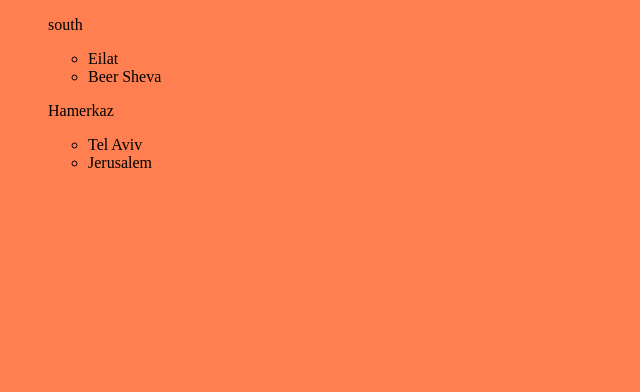
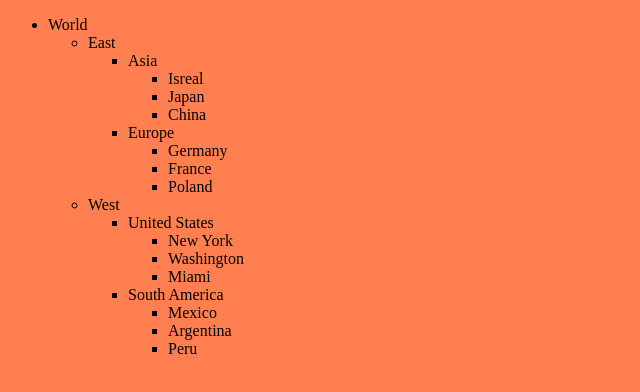
Before and after one commit to gil6464/js-event-exercises, a plain HTML site: page Event delegations/Tree menu/index.html in a window 1280 px wide. Shown: the whole page, without its empty margins (0-640 px from the left). Drawn offline with Linux system fonts and the light colour scheme.

Commit message:
qwestion solve fix.
by targeting the correct state, and not "double" targeting with queryselector and parent node.

```diff
--- a/Event delegations/Tree menu/index.html
+++ b/Event delegations/Tree menu/index.html
@@ -8,24 +8,47 @@
      <script src="./main.js"></script>
 </head>
 <body>
-     <div id="cont">
+ <ul class="tree">
+  <li> World
+   <ul>
+      <li>East
+        <ul>
+         <li>Asia
           <ul>
-
-               <p class="region">south
-                <ul>
-                 <li class ="city" >Eilat</li>
-                 <li class ="city" >Beer Sheva</li>
-                </ul>
-               </p>
+           <li>Isreal</li>
+           <li>Japan</li>
+           <li>China</li>
           </ul>
+         </li>
+         <li>Europe
           <ul>
-               <p class ="region" >Hamerkaz
-                <ul>
-                 <li class ="city" >Tel Aviv</li>
-                 <li class ="city" >Jerusalem</li>
-                </ul>
-               </p>
+           <li>Germany</li>
+           <li>France</li>
+           <li>Poland</li>
           </ul>
-     </div>
+         </li>
+        </ul>
+      </li>
+      <li>West
+       <ul>
+        <li>United States
+         <ul>
+           <li>New York</li>
+           <li>Washington</li>
+           <li>Miami</li>
+         </ul>
+        </li>
+        <li>South America
+          <ul>
+            <li>Mexico</li>
+            <li>Argentina</li>
+            <li>Peru</li>
+          </ul>
+        </li>
+       </ul>
+      </li>
+   </ul>
+  </li>
+ </ul>
 </body>
 </html>
--- a/Event delegations/Tree menu/main.js
+++ b/Event delegations/Tree menu/main.js
@@ -1,10 +1,10 @@
 document.addEventListener("DOMContentLoaded", () => {
-     const div = document.querySelector("#cont");
+     const tree = document.querySelector(".tree");
 
-     div.addEventListener("click", (event) => {
-          if(event.target.tagName !== ("P")) return;
-          let city = event.target.parentNode.querySelector("ul");
+     tree.addEventListener("click", (event) => {
+          if(event.target.tagName !== ("LI")) return;
+          let state = event.target.querySelector("UL");
 
-          city.hidden = !city.hidden;
-     })
-})
+          state.hidden = !state.hidden;
+     });
+});
```
